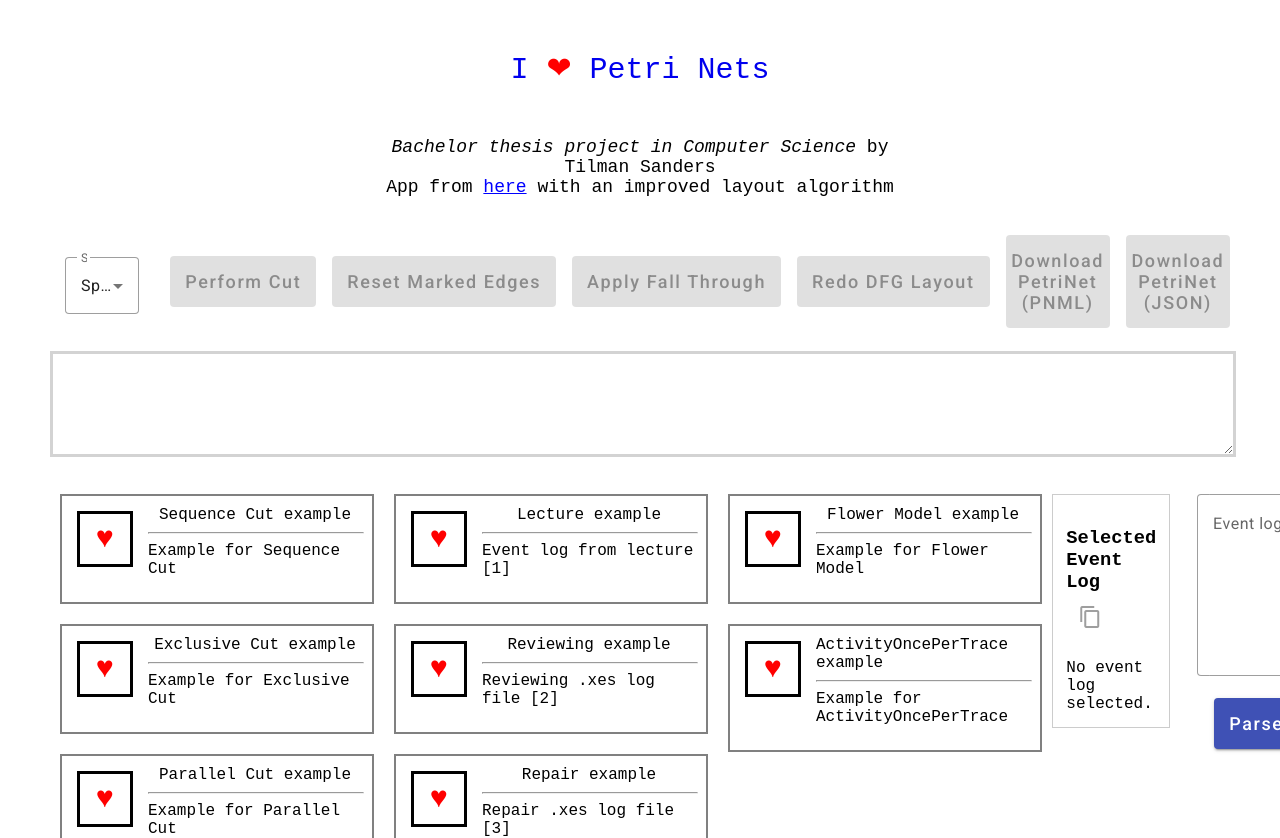
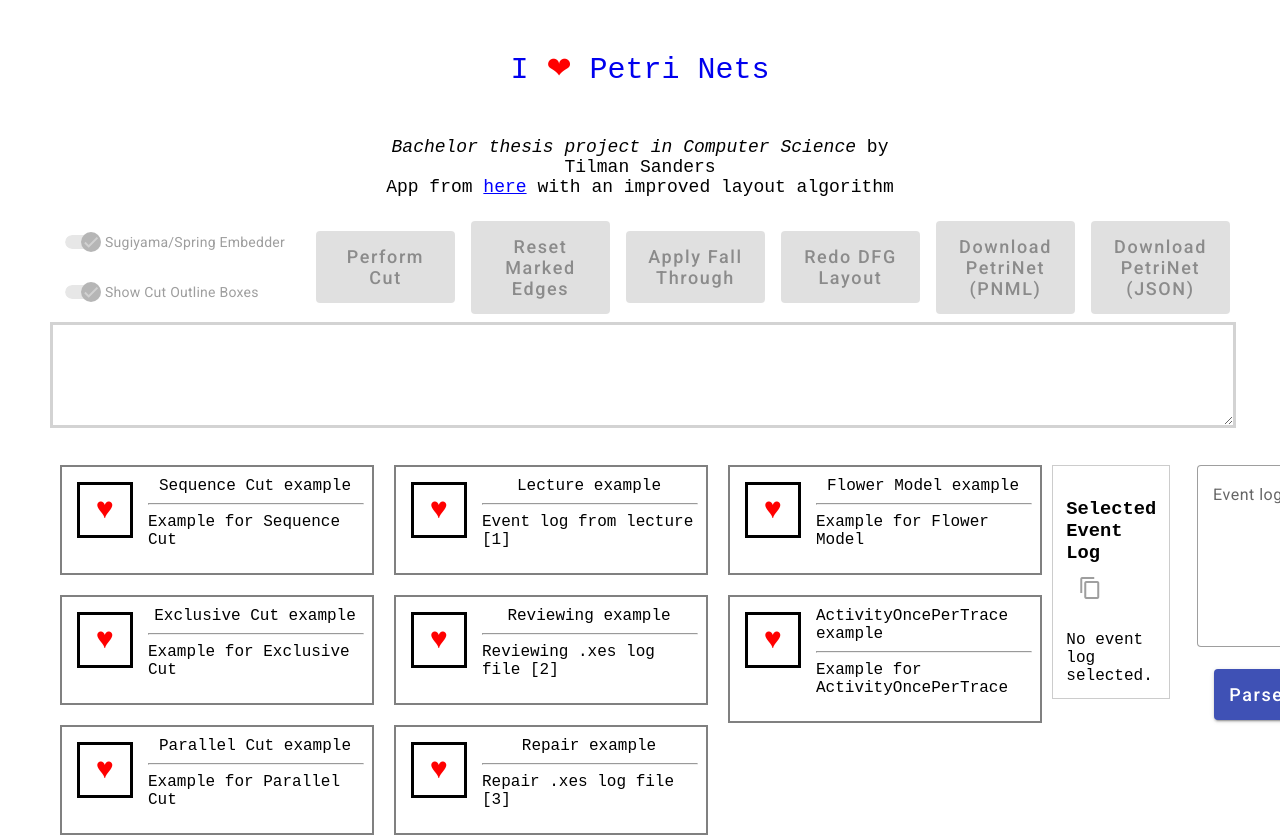
Before and after one commit to TilDans/Westen-FaPra-WiSe-24-25-ImproveLayout, an Angular app: page / in a window 1280 px wide. Shown: the top 838 px of the page. Built offline with nearby package versions, Linux system fonts and the light colour scheme; what svg-pan-zoom, xmlbuilder2 would draw is missing.

Commit message:
implemented toggle switch for layout and outline boxes

```diff
--- a/src/app/classes/Datastructure/InductiveGraph/Elements/recursiveNode.ts
+++ b/src/app/classes/Datastructure/InductiveGraph/Elements/recursiveNode.ts
@@ -26,7 +26,7 @@ export class RecursiveNode extends CustomElement {
         this._direction = direction;
         if (type) {
             this._type = type;
-            if (RecursiveNode.colouredBoxes && createBox) {
+            if (createBox) {
                 this._svgElement = svgService.createSVGforRecursiveNode(RecursiveNode.counter, type);
             }
         }
--- a/src/app/classes/Datastructure/InductiveGraph/inductivePetriNet.ts
+++ b/src/app/classes/Datastructure/InductiveGraph/inductivePetriNet.ts
@@ -1080,7 +1080,9 @@ export class InductivePetriNet{
                 result.push(svgRep);
             }
         });
-        result.push(...this._rootNode.getSvgReps()!)
+        if (RecursiveNode.colouredBoxes) {
+            result.push(...this._rootNode.getSvgReps()!)
+        }
         return result;
     }
 
--- a/src/app/components/display/display.component.html
+++ b/src/app/components/display/display.component.html
@@ -1,5 +1,5 @@
 <div class="settingsForButtons">
-    <mat-form-field appearance="outline" class="aligned-element" style="margin-top: 30px">
+    <!-- <mat-form-field appearance="outline" class="aligned-element" style="margin-top: 30px">
         <mat-label>Select DFG Layout</mat-label>
         <mat-select [(value)]="selectedLayout" (selectionChange)="applyLayout()" [disabled]="isPetriNetFinished">
             <mat-option *ngFor="let layout of availableLayouts" [value]="layout">
@@ -7,7 +7,39 @@
             </mat-option>
         </mat-select>
     </mat-form-field>
-  <div class="settingsForButtons">
+
+  <mat-slide-toggle
+    [(ngModel)]="colouredBoxesEnabled"
+    (change)="toggleColouredBoxes()"
+    [disabled]="!isDFGinNet || isPetriNetFinished"
+    color="primary"
+    class="aligned-element">
+    Show Boxes
+  </mat-slide-toggle> -->
+  <div class="settingsForToggles" style="display: flex; flex-direction: column; gap: 0px; margin: 5px 0;">
+
+    <!-- Layout Switch -->
+    <mat-slide-toggle
+      [(ngModel)]="isSpringEmbedder"
+      (change)="applyLayout()"
+      [disabled]="!isDFGinNet || isPetriNetFinished"
+      color="primary"
+      class="aligned-element">
+      Sugiyama/Spring Embedder
+    </mat-slide-toggle>
+
+    <!-- Coloured Boxes Switch -->
+    <mat-slide-toggle
+      [(ngModel)]="colouredBoxesEnabled"
+      (change)="toggleColouredBoxes()"
+      [disabled]="!isDFGinNet"
+      color="primary"
+      class="aligned-element">
+      Show Cut Outline Boxes
+    </mat-slide-toggle>
+
+  </div>
+
   <button
     mat-raised-button
     [disabled]="!isDFGinNet || isPetriNetFinished"
@@ -44,8 +76,6 @@
     (click)="applyLayoutToSelectedEventLog()">
     Redo DFG Layout
   </button>
-  </div>
-
   <button
     mat-raised-button
     [disabled]="!isPetriNetFinished"
--- a/src/app/components/display/display.component.ts
+++ b/src/app/components/display/display.component.ts
@@ -21,6 +21,7 @@ import { PNMLWriterService } from 'src/app/services/file-export.service';
 import { InductiveMinerHelper } from 'src/app/services/inductive-miner/inductive-miner-helper';
 import { FallThroughService } from 'src/app/services/inductive-miner/fall-throughs';
 import {MatSnackBar} from "@angular/material/snack-bar";
+import { RecursiveNode } from 'src/app/classes/Datastructure/InductiveGraph/Elements/recursiveNode';
 
 @Component({
     selector: 'app-display',
@@ -40,6 +41,9 @@ export class DisplayComponent implements OnDestroy {
 
     availableLayouts = Object.values(Layout); // Extract the enum values as an array
     selectedLayout: Layout = this._svgLayoutService.getLayout(); // Set a default layout
+    isSpringEmbedder: boolean = true;
+
+    colouredBoxesEnabled = RecursiveNode.colouredBoxes;
 
     private _sub: Subscription;
     private _petriNet: InductivePetriNet | undefined;
@@ -84,8 +88,15 @@ export class DisplayComponent implements OnDestroy {
         this.fileContent.complete();
     }
 
+    toggleColouredBoxes(): void {
+        RecursiveNode.colouredBoxes = this.colouredBoxesEnabled;
+        this.resetCut();
+        this.draw();
+    }
+
+
     applyLayout() {
-        this._petriNet!.applyNewDFGLayout(this.selectedLayout);
+        this._petriNet!.applyNewDFGLayout(this.isSpringEmbedder ? Layout.SpringEmbedder : Layout.Sugiyama);
         this.drawKeepZoom();
     }
 
```
Also changed, not shown: src/app/app.module.ts (+5 -2 lines). Lines whose indentation alone changed are shown as unchanged.
